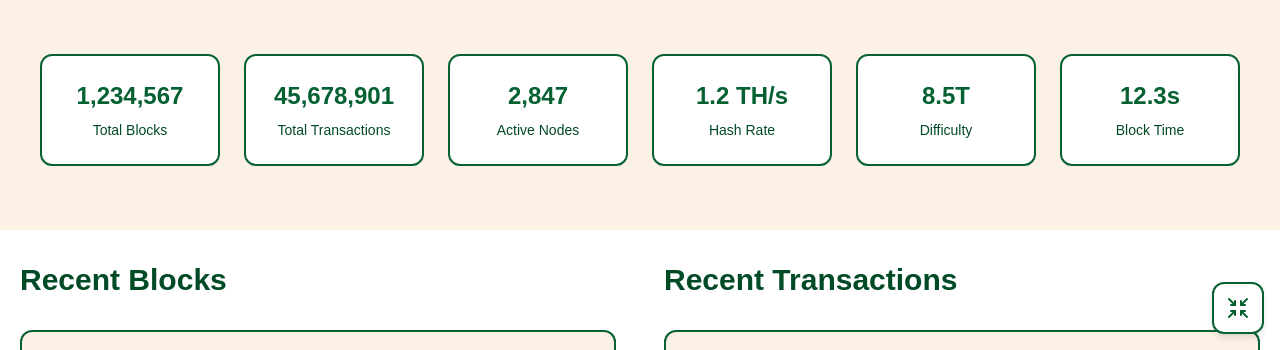
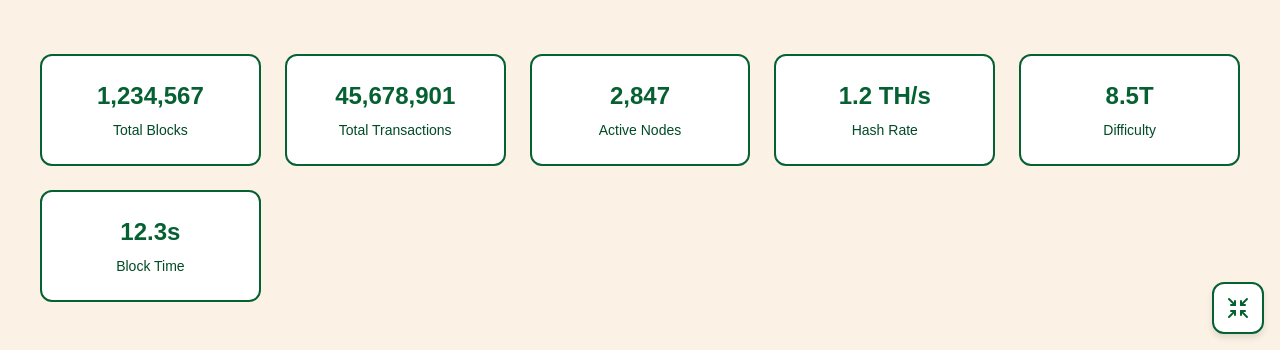
Before and after one commit to darkhorsesolution/Fedrok-Explorer, a Next.js app: page / in a window 1280 px wide. Shown: the part 450-800 px from the top of the page. Built offline with nearby package versions, Linux system fonts and the light colour scheme; a web font is replaced by a local one.

Commit message:
Feat: update UI

```diff
--- a/app/page.tsx
+++ b/app/page.tsx
@@ -220,7 +220,7 @@
           }}>
             Network Statistics
           </h2>
-          <div className="grid grid-cols-2 md:grid-cols-3 lg:grid-cols-6 gap-6">
+          <div className="grid grid-cols-2 md:grid-cols-3 lg:grid-cols-5 gap-6">
             {Object.entries(networkStats).map(([key, value]) => (
               <div
                 key={key}
```
